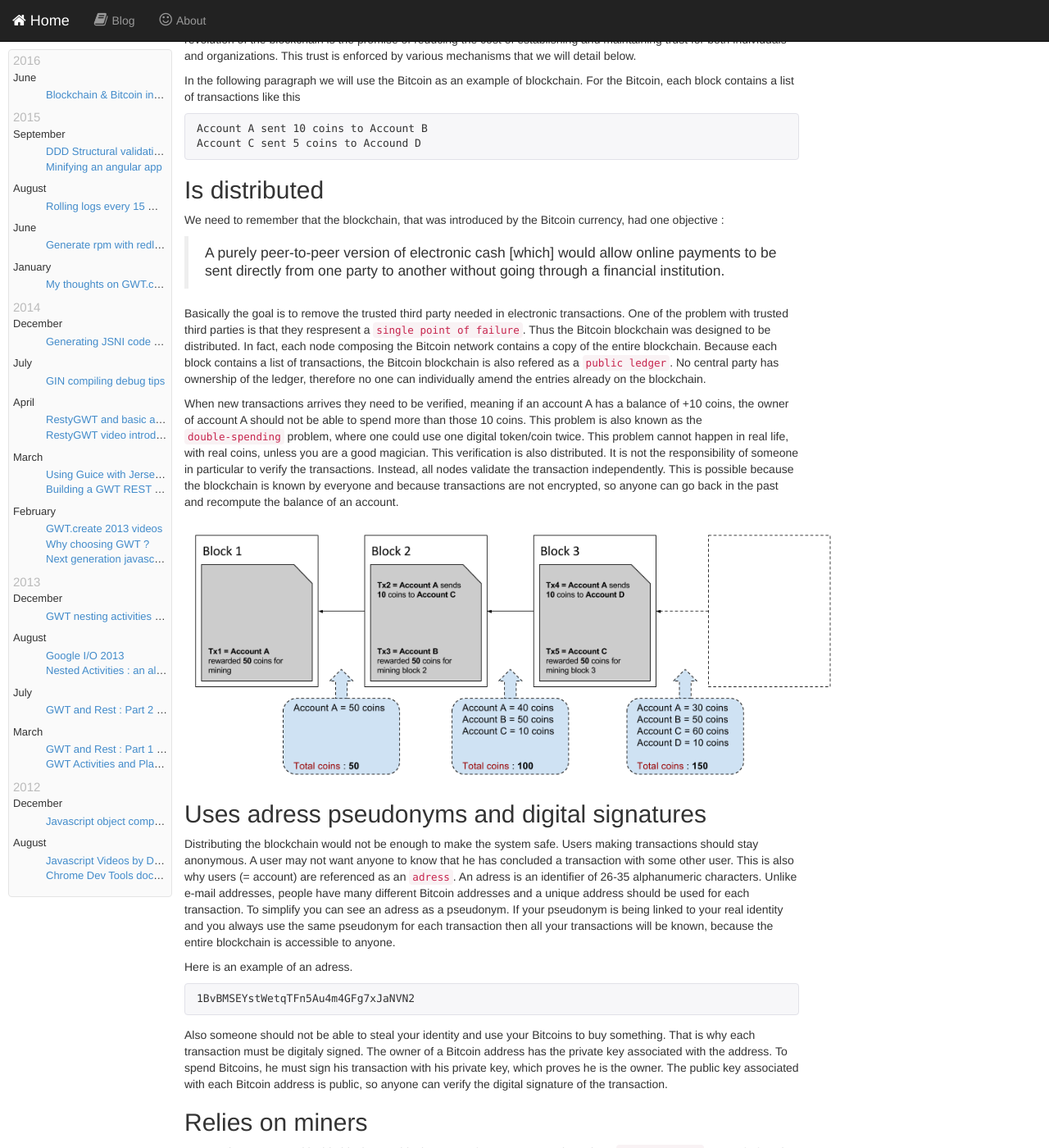
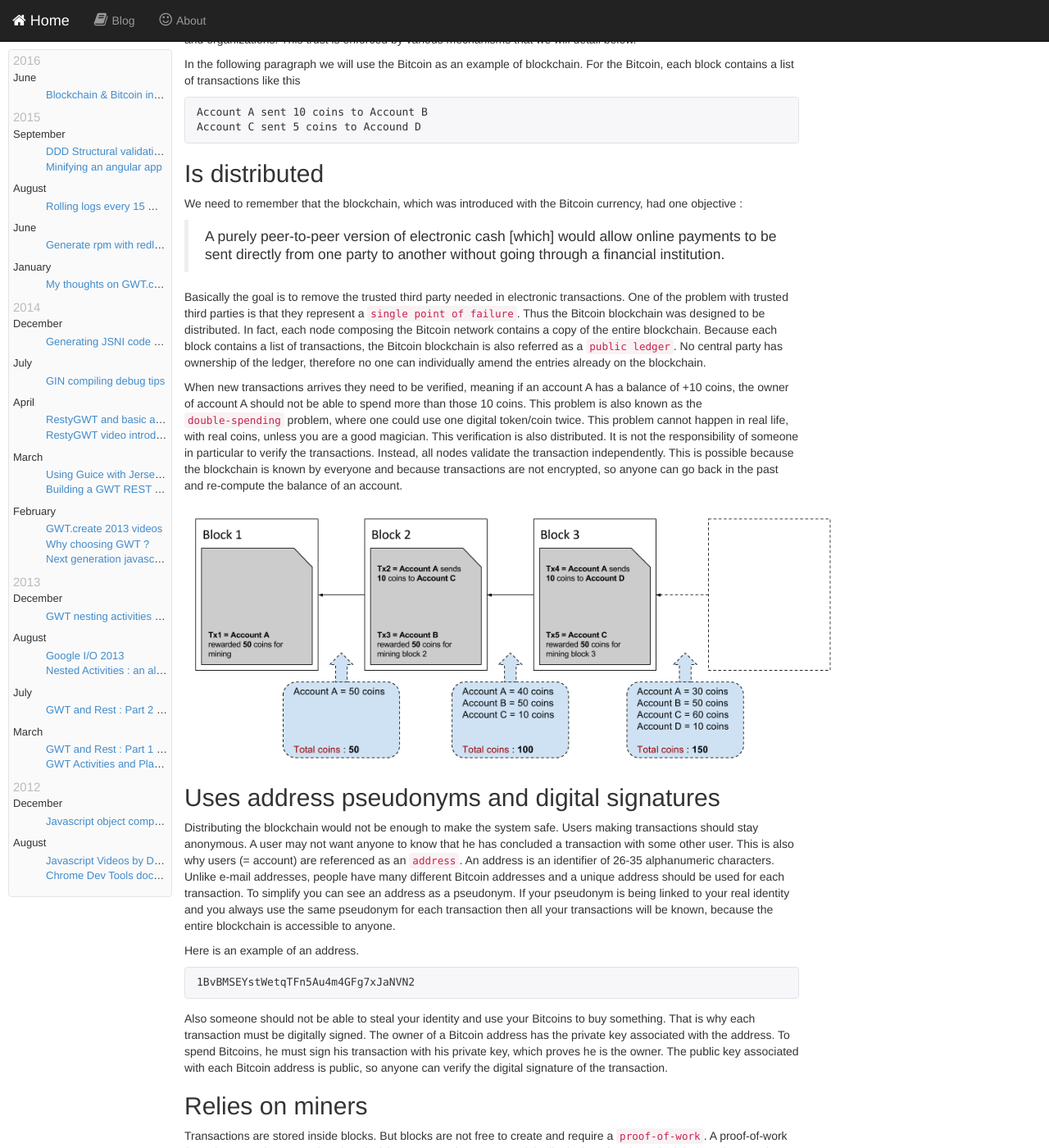
Before and after one commit to ronanquillevere/ronanquillevere.github.io, a Jekyll site: the page built from _posts/2016-06-23-blockchain.markdown, in a window 1280 px wide and 1400 px high, scrolled down 555 px. Shown: the whole window at 82% size. Built offline with Jekyll 4.4.1, drawn with Linux system fonts in a browser that asks for light colours; comment, search, counter and statistics services are not loaded; some of the changed text lies outside the part shown.

Commit message:
improv
improv

```diff
--- a/_posts/2016-06-23-blockchain.markdown
+++ b/_posts/2016-06-23-blockchain.markdown
@@ -23,45 +23,45 @@
 
 
 ## Is distributed
-We need to remember that the blockchain, that was introduced by the Bitcoin currency, had one objective :
+We need to remember that the blockchain, which was introduced with the Bitcoin currency, had one objective :
 
 >A purely peer-to-peer version of electronic cash [which] would allow online payments to be sent directly from one party to another without going through a financial institution.
 
-Basically the goal is to remove the trusted third party needed in electronic transactions. One of the problem with trusted third parties is that they respresent a `single point of failure`. Thus the Bitcoin blockchain was designed to be distributed. In fact, each node composing the Bitcoin network contains a copy of the entire blockchain. Because each block contains a list of transactions, the Bitcoin blockchain is also refered as a `public ledger`. No central party has ownership of the ledger, therefore no one can individually amend the entries already on the blockchain.
+Basically the goal is to remove the trusted third party needed in electronic transactions. One of the problem with trusted third parties is that they represent a `single point of failure`. Thus the Bitcoin blockchain was designed to be distributed. In fact, each node composing the Bitcoin network contains a copy of the entire blockchain. Because each block contains a list of transactions, the Bitcoin blockchain is also referred as a `public ledger`. No central party has ownership of the ledger, therefore no one can individually amend the entries already on the blockchain.
 
-When new transactions arrives they need to be verified, meaning if an account A has a balance of +10 coins, the owner of account A should not be able to spend more than those 10 coins. This problem is also known as the `double-spending` problem, where one could use one digital token/coin twice. This problem cannot happen in real life, with real coins, unless you are a good magician. This verification is also distributed. It is not the responsibility of someone in particular to verify the transactions. Instead, all nodes validate the transaction independently. This is possible because the blockchain is known by everyone and because transactions are not encrypted, so anyone can go back in the past and recompute the balance of an account.
+When new transactions arrives they need to be verified, meaning if an account A has a balance of +10 coins, the owner of account A should not be able to spend more than those 10 coins. This problem is also known as the `double-spending` problem, where one could use one digital token/coin twice. This problem cannot happen in real life, with real coins, unless you are a good magician. This verification is also distributed. It is not the responsibility of someone in particular to verify the transactions. Instead, all nodes validate the transaction independently. This is possible because the blockchain is known by everyone and because transactions are not encrypted, so anyone can go back in the past and re-compute the balance of an account.
 
 <img class="center" src="http://ronanquillevere.github.io/img/blockchain-bitcoin.png" alt="blockchain-bitcoin" width="800px">
 
-## Uses adress pseudonyms and digital signatures
+## Uses address pseudonyms and digital signatures
 
-Distributing the blockchain would not be enough to make the system safe. Users making transactions should stay anonymous. A user may not want anyone to know that he has concluded a transaction with some other user. This is also why users (= account) are referenced as an `adress`. An adress is an identifier of 26-35 alphanumeric characters. Unlike e-mail addresses, people have many different Bitcoin addresses and a unique address should be used for each transaction. To simplify you can see an adress as a pseudonym. If your pseudonym is being linked to your real identity and you always use the same pseudonym for each transaction then all your transactions will be known, because the entire blockchain is accessible to anyone.
+Distributing the blockchain would not be enough to make the system safe. Users making transactions should stay anonymous. A user may not want anyone to know that he has concluded a transaction with some other user. This is also why users (= account) are referenced as an `address`. An address is an identifier of 26-35 alphanumeric characters. Unlike e-mail addresses, people have many different Bitcoin addresses and a unique address should be used for each transaction. To simplify you can see an address as a pseudonym. If your pseudonym is being linked to your real identity and you always use the same pseudonym for each transaction then all your transactions will be known, because the entire blockchain is accessible to anyone.
 
-Here is an example of an adress.
+Here is an example of an address.
 
     1BvBMSEYstWetqTFn5Au4m4GFg7xJaNVN2
 
-Also someone should not be able to steal your identity and use your Bitcoins to buy something. That is why each transaction must be digitaly signed. The owner of a Bitcoin address has the private key associated with the address. To spend Bitcoins, he must sign his transaction with his private key, which proves he is the owner. The public key associated with each Bitcoin address is public, so anyone can verify the digital signature of the transaction.
+Also someone should not be able to steal your identity and use your Bitcoins to buy something. That is why each transaction must be digitally signed. The owner of a Bitcoin address has the private key associated with the address. To spend Bitcoins, he must sign his transaction with his private key, which proves he is the owner. The public key associated with each Bitcoin address is public, so anyone can verify the digital signature of the transaction.
 
 
 ## Relies on miners
-Transactions are stored inside blocks. But blocks are not free to create and require a `proof-of-work`. A proof-of-work (POW) system (or protocol, or function) is an economic measure originaly designed to deter denial of service attacks and other service abuses such as spam on a network by requiring some work from the service requester, usually meaning processing time by a computer. Bitcoin uses the [Hashcash](https://en.Bitcoin.it/wiki/Hashcash) proof of work system.
+Transactions are stored inside blocks. But blocks are not free to create and require a `proof-of-work`. A proof-of-work (POW) system (or protocol, or function) is an economic measure originally designed to deter denial of service attacks and other service abuses such as spam on a network by requiring some work from the service requester, usually meaning processing time by a computer. Bitcoin uses the [Hashcash](https://en.Bitcoin.it/wiki/Hashcash) proof of work system.
 
 The good analogy here is to compare a block to a gold nugget. Finding one requires a lot of efforts thus one should be rewarded for finding it. Once found, the new gold nugget is added to the total amount of gold in circulation. That is why people "finding" blocks are called `miners`. Note that the Bitcoin block mining reward halves every 210,000 blocks. The coin reward will decrease from 25 (16.000 us dollar) to 12.5 coins around the 9th of July 2016.
 
 For a block to be valid it must hash to a value less than the current `target`. The target is a 256-bit number (extremely large) that all Bitcoin clients share. The `SHA-256` hash of a block's header must be lower than or equal to the current target for the block to be accepted by the network. The lower the target, the more difficult it is to generate a block. Each block contains the hash of the preceding block, thus each block has a chain of blocks that together contain a large amount of work. Changing a block (which can only be done by making a new block containing the same predecessor) requires regenerating all successors and redoing the work they contain. This protects the block chain from tampering.
 
-### Who are hard workers (and good at math)
+### Who are hard workers
 
-Exadecimal is a numeral system with a base of 16. Each hexadecimal digit represents four binary digits (bits).
+Hexadecimal is a numeral system with a base of 16. Each hexadecimal digit represents four binary digits (bits).
 
 <img class="center" src="/img/hexa.png" alt="hexa" width="400px">
 
-As mentionned before the target hash is a number of 256 bits (= 64 hexadecimal characters). Example :
+As mentioned before the target hash is a number of 256 bits (= 64 hexadecimal characters). Example
 
     (0x) e3b0c44298fc1c149afbf4c8996fb92427ae41e4649b934ca495991b7852b855
 
-Let's define the following variables :
+Let's define the following variables
 
     Content of the block = b
     SHA-256 function = h()
@@ -75,15 +75,19 @@
 
 	b1 = b2 => h(b1) = h(b2)
 
-It means that if the content of the block does not change, the SHA-256 hash of that content will stay the same. That is why each block contains a 'nonce' field (= number used once = random number). So the real challenge is to find this random number so that `h(b) < t`. And this is a real lottery, because even a slight change in the nonce number will completly change the value of the hash.
+It means that if the content of the block does not change, the SHA-256 hash of that content will stay the same. That is why each block contains a `nonce` field (= number used once = random number). So the real challenge is to find this random number so that `h(b) < t`. And this is a real lottery, because even a slight change in the nonce number will completely change the value of the hash.
 
 Because hash functions are `uniforms`, every hash value in the output range should be generated with roughly the same probability. So the probability of finding a valid number equals the number of valid numbers (t) divided by the number of possible output 2^256
 
     t / 2^256
 
-So in average one will need 2^256 / t attempts to find a solution. The lower the target, the higher the number of attemps. This number can be huge !
+So in average one will need `2^256 / t` attempts to find a solution. The lower the target, the higher the number of attempts. This number can be huge!
 
-The bitcoin network, for reasons of stability and low latency in transactions, will adjust dynamically the difficulty so that a block is found in average every 10 minutes. This enables transactions on the network to be validated in an acceptable delay. The adjustement mechanism is based on the time taken to compute the previous 2016 blocks. In the long run, the tendency is to raising the difficulty in order to compensate the increase of computation power of mining pools.
+If you go deeper into that subject you will see that for the Bitcoin, the target number is in fact defined by the number of its leading 0. You will also discover that people are using the notion of `difficulty` instead of target where `difficulty_1_target` was the first target defined by the Bitcoin inventor.
+
+    difficulty = difficulty_1_target / current_target
+
+Lastly, the bitcoin network, for reasons of stability and low latency in transactions, will adjust dynamically the difficulty so that a block is found in average every 10 minutes. This enables transactions on the network to be validated in an acceptable delay. The adjustment mechanism is based on the time taken to compute the previous 2016 blocks. In the long run, the tendency is to raising the difficulty in order to compensate the increase of computation power of mining pools.
 
 ## Summary
 
```
Also changed, not shown: other parts of _posts/2016-06-23-blockchain.markdown (+3 -3 lines).
